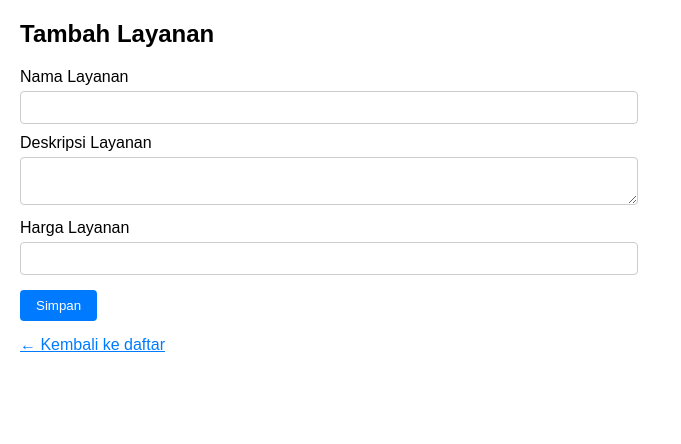
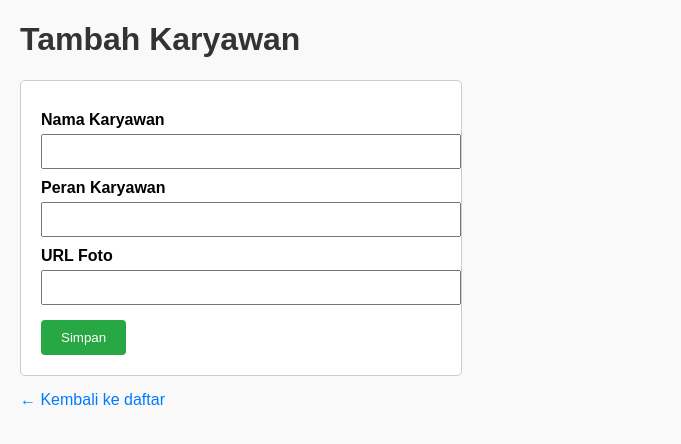
Before and after one commit to AmelyaSofia/project-web, a PHP site: page /index.php?fitur=tambah in a window 1280 px wide. Shown: the top 444 px of the page, without its empty margins (0-681 px from the left). Run offline with PHP 8.4, Linux system fonts and the light colour scheme.

Commit message:
karyawan yey

```diff
--- /dev/null
+++ b/controller/karyawanController.php
@@ -0,0 +1,90 @@
+<?php
+include './model/karyawanModel.php';
+
+class ControllerKaryawan {
+    private $model;
+
+    public function __construct() {
+        $this->model = new ModelKaryawan();
+    }
+
+    public function handleRequest($fitur) {
+        $id_karyawan = $_GET['id_karyawan'] ?? null;
+
+        switch ($fitur) {
+            case 'tambah':
+                $this->addKaryawan();
+                break;
+            case 'update':
+                if ($id_karyawan) {
+                    $this->updateKaryawan($id_karyawan);
+                } else {
+                    header("Location: index.php?fitur=karyawan");
+                }
+                break;
+            case 'hapus':
+                if ($id_karyawan) {
+                    $this->deleteKaryawan((int)$id_karyawan);
+                } else {
+                    header("Location: index.php?fitur=karyawan");
+                }
+                break;
+            default:
+                $this->listKaryawans();
+                break;
+        }
+    }
+    public function addKaryawan() {
+        if ($_SERVER['REQUEST_METHOD'] == 'POST') {
+            $nama_karyawan = $_POST['nama_karyawan'];
+            $peran_karyawan = $_POST['peran_karyawan'];
+            $foto_karyawan = $_POST['foto_karyawan'];
+
+            $berhasil = $this->model->addKaryawan($nama_karyawan, $peran_karyawan, $foto_karyawan);
+            if ($berhasil) {
+                header("Location: index.php?fitur=list&message=Karyawan berhasil ditambahkan");
+            } else {
+                header("Location: index.php?fitur=add&message=Gagal menambahkan Client");
+            }
+            exit;
+        } else {
+            include './view/karyawan/karyawanAdd.php';
+        }
+    }
+    public function updateKaryawan($id_karyawan) {
+        if ($_SERVER['REQUEST_METHOD'] == 'POST') {
+            $nama_karyawan = $_POST['nama_karyawan'];
+            $peran_karyawan = $_POST['peran_karyawan'];
+            $foto_karyawan = $_POST['foto_karyawan'];
+
+            $berhasil = $this->model->updateKaryawan($id_karyawan, $nama_karyawan, $peran_karyawan, $foto_karyawan);
+            if ($berhasil) {
+                header("Location: index.php?fitur=list&message=Karyawan berhasil diupdate");
+            } else {
+                header("Location: index.php?fitur=update&id_karyawan=$id_karyawan&message=Gagal mengupdate Karyawan");
+            }
+            exit;
+        } else {
+            $karyawan = $this->model->getKaryawanById($id_karyawan);
+            if (!$karyawan) {
+                header("Location: index.php?fitur=list&message=Karyawan tidak ditemukan");
+                exit;
+            }
+            include './view/karyawan/karyawanUpdate.php';
+        }
+    }
+    public function deleteKaryawan($id_karyawan) {
+        $berhasil = $this->model->deleteKaryawan($id_karyawan);
+        if ($berhasil) {
+            header("Location: index.php?fitur=list&message=Karyawan berhasil dihapus");
+        } else {
+            header("Location: index.php?fitur=list&message=Gagal menghapus Karyawan");
+        }
+        exit;
+    }
+    public function listKaryawans() {
+        $karyawans = $this->model->getKaryawans();
+        include './view/karyawan/karyawanList.php';
+    }
+}
+?>
--- a/controller/layananController.php
+++ b/controller/layananController.php
@@ -68,11 +68,11 @@ class ControllerLayanan {
             exit;
         } else {
             $layanan = $this->model->getLayananById($id_layanan);
-            if ($layanan) {
-                include './view/layanan/layananUpdate.php';
-            } else {
-                header("Location: index.php?fitur=layanan&message=Layanan tidak ditemukan");
+            if (!$layanan) {
+                header("Location: index.php?fitur=list&message=Layanan tidak ditemukan");
+                exit;
             }
+            include './view/layanan/layananUpdate.php';
         }
     }
     public function deleteLayanan($id_layanan) {
--- a/index.php
+++ b/index.php
@@ -1,7 +1,6 @@
 <?php
-$modul = $_GET['modul'] ?? 'layanan';
+$modul = $_GET['modul'] ?? 'karyawan';
 $fitur = $_GET['fitur'] ?? 'list';
-// $id_layanan = $_GET['id_layanan'] ?? null;
 
 switch ($modul) {
     // case 'client':
@@ -16,9 +15,16 @@ switch ($modul) {
     //     $controller->handleRequest($fitur);
     //     break;
 
-    case 'layanan':
-        include './controller/layananController.php';
-        $controller = new ControllerLayanan();
+    // case 'layanan':
+    //     include './controller/layananController.php';
+    //     $controller = new ControllerLayanan();
+    //     $controller->handleRequest($fitur);
+    //     break;
+
+    case 'karyawan':
+        include './controller/karyawanController.php';
+        $controller = new ControllerKaryawan();
         $controller->handleRequest($fitur);
         break;
+
 }
--- /dev/null
+++ b/model/karyawanModel.php
@@ -0,0 +1,70 @@
+<?php
+include './config/dbconnect.php';
+
+class ModelKaryawan {
+    public function getKaryawans() {
+        global $conn;
+        $sql = "SELECT * FROM karyawan";
+        $result = mysqli_query($conn, $sql);
+
+        $karyawans = [];
+        if ($result->num_rows > 0) {
+            while ($row = mysqli_fetch_assoc($result)) {
+                $karyawans[] = $row;
+            }
+        }
+        return $karyawans;
+    }
+    public function getKaryawanById($id_karyawan) {
+        global $conn;
+        $sql = "SELECT * FROM karyawan WHERE id_karyawan = ?";
+        $stmt = $conn->prepare($sql);
+        $stmt->bind_param("i", $id_karyawan);
+        $stmt->execute();
+        $result = $stmt->get_result();
+        return $result->fetch_assoc();
+    }
+    public function addKaryawan($nama_karyawan, $peran_karyawan, $foto_karyawan) {
+        global $conn;
+        $sql = "INSERT INTO karyawan (nama_karyawan, peran_karyawan, foto_karyawan) VALUES (?, ?, ?)";
+        $stmt = $conn->prepare($sql);
+        $stmt->bind_param("sss", $nama_karyawan, $peran_karyawan, $foto_karyawan);
+        return $stmt->execute();
+    }
+
+    public function updateKaryawan($id_karyawan, $nama_karyawan, $peran_karyawan, $foto_karyawan) {
+        global $conn;
+        $sql = "UPDATE karyawan SET nama_karyawan = ?, peran_karyawan = ?, foto_karyawan = ? WHERE id_karyawan = ?";
+        $stmt = $conn->prepare($sql);
+        $stmt->bind_param("sssi", $nama_karyawan, $peran_karyawan, $foto_karyawan, $id_karyawan);
+        return $stmt->execute();
+    }
+    public function deleteKaryawan($id_karyawan) {
+        global $conn;
+        $sql = "DELETE FROM karyawan WHERE id_karyawan = ?";
+        $stmt = $conn->prepare($sql);
+        $stmt->bind_param("i", $id_karyawan);
+        return $stmt->execute();
+    }
+    public function searchKaryawan($keyword) {
+        global $conn;
+        $sql = "SELECT * FROM karyawan WHERE nama_karyawan LIKE ? OR peran_karyawan LIKE ?";
+        $stmt = $conn->prepare($sql);
+        $keyword = "%$keyword%";
+        $stmt->bind_param("ss", $keyword, $keyword);
+        $stmt->execute();
+        $result = $stmt->get_result();
+
+        $karyawans = [];
+        if ($result->num_rows > 0) {
+            while ($row = mysqli_fetch_assoc($result)) {
+                $karyawans[] = $row;
+            }
+        }
+        return $karyawans;
+    }
+    public function getAllKaryawans() {
+        return $this->getKaryawans();
+    }
+}
+?>
--- /dev/null
+++ b/view/karyawan/karyawanAdd.php
@@ -0,0 +1,64 @@
+<!DOCTYPE html>
+<html lang="en">
+<head>
+    <meta charset="UTF-8" />
+    <meta name="viewport" content="width=device-width, initial-scale=1" />
+    <title>Tambah Karyawan</title>
+    <style>
+        body { font-family: Arial, sans-serif; margin: 20px; background-color: #f9f9f9; }
+        h1 { color: #333; }
+        form {
+            background-color: #fff;
+            padding: 20px;
+            border-radius: 5px;
+            border: 1px solid #ccc;
+            width: 400px;
+        }
+        label {
+            display: block;
+            margin-top: 10px;
+            font-weight: bold;
+        }
+        input[type="text"] {
+            width: 100%;
+            padding: 8px;
+            margin-top: 5px;
+        }
+        .btn-submit {
+            margin-top: 15px;
+            padding: 10px 20px;
+            background-color: #28a745;
+            border: none;
+            color: white;
+            border-radius: 4px;
+            cursor: pointer;
+        }
+        .btn-back {
+            margin-top: 15px;
+            display: inline-block;
+            text-decoration: none;
+            color: #007BFF;
+        }
+    </style>
+</head>
+<body>
+
+<h1>Tambah Karyawan</h1>
+
+<form method="POST" action="index.php?fitur=tambah">
+    <label for="nama_karyawan">Nama Karyawan</label>
+    <input type="text" name="nama_karyawan" id="nama_karyawan" required />
+
+    <label for="peran_karyawan">Peran Karyawan</label>
+    <input type="text" name="peran_karyawan" id="peran_karyawan" required />
+
+    <label for="foto_karyawan">URL Foto</label>
+    <input type="text" name="foto_karyawan" id="foto_karyawan" />
+
+    <button type="submit" class="btn-submit">Simpan</button>
+</form>
+
+<a href="index.php?fitur=karyawan" class="btn-back">← Kembali ke daftar</a>
+
+</body>
+</html>
```
Also changed, not shown: view/karyawan/karyawanList.php (added, +89 -0 lines), view/karyawan/karyawanUpdate.php (added, +64 -0 lines).
